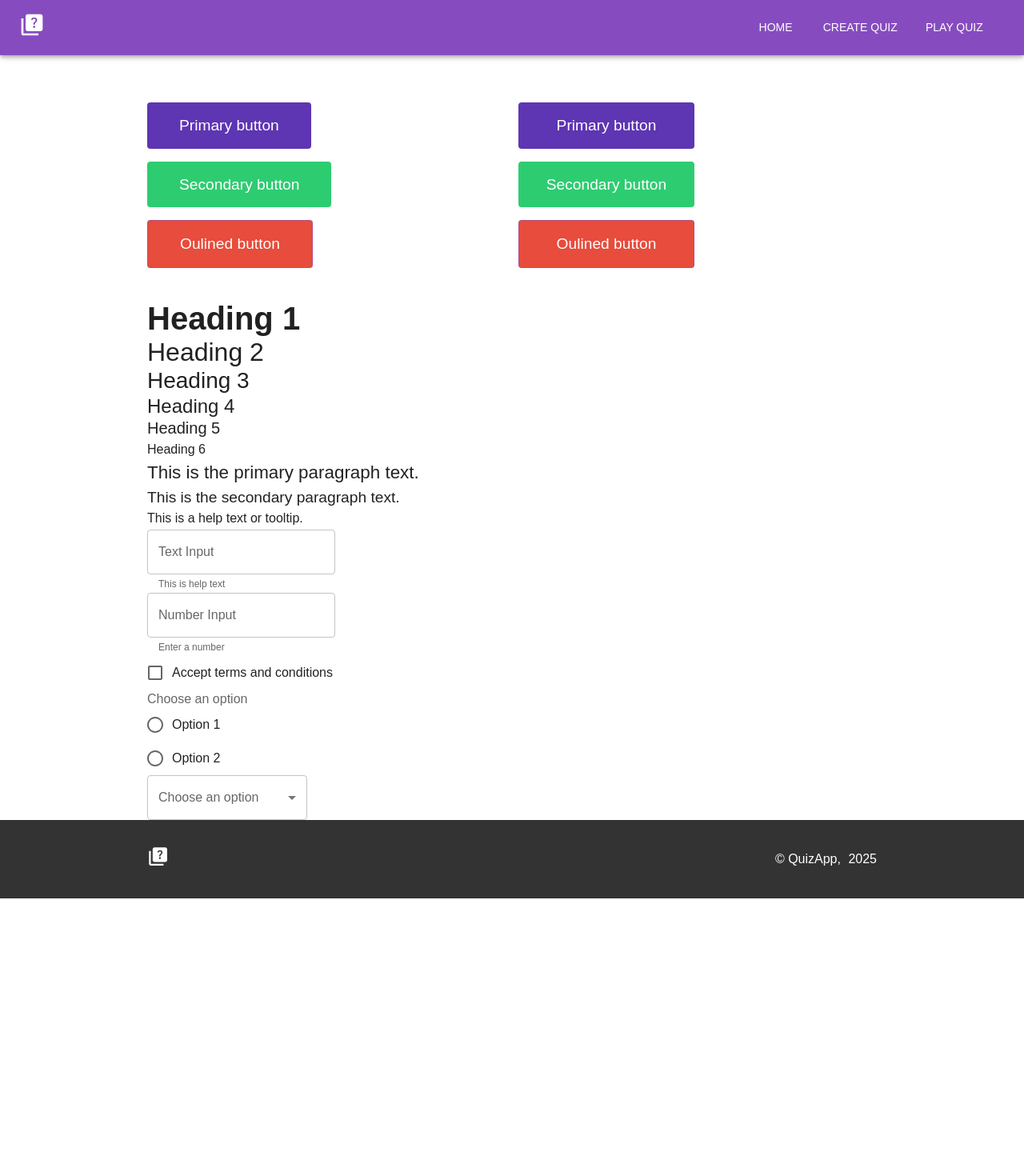
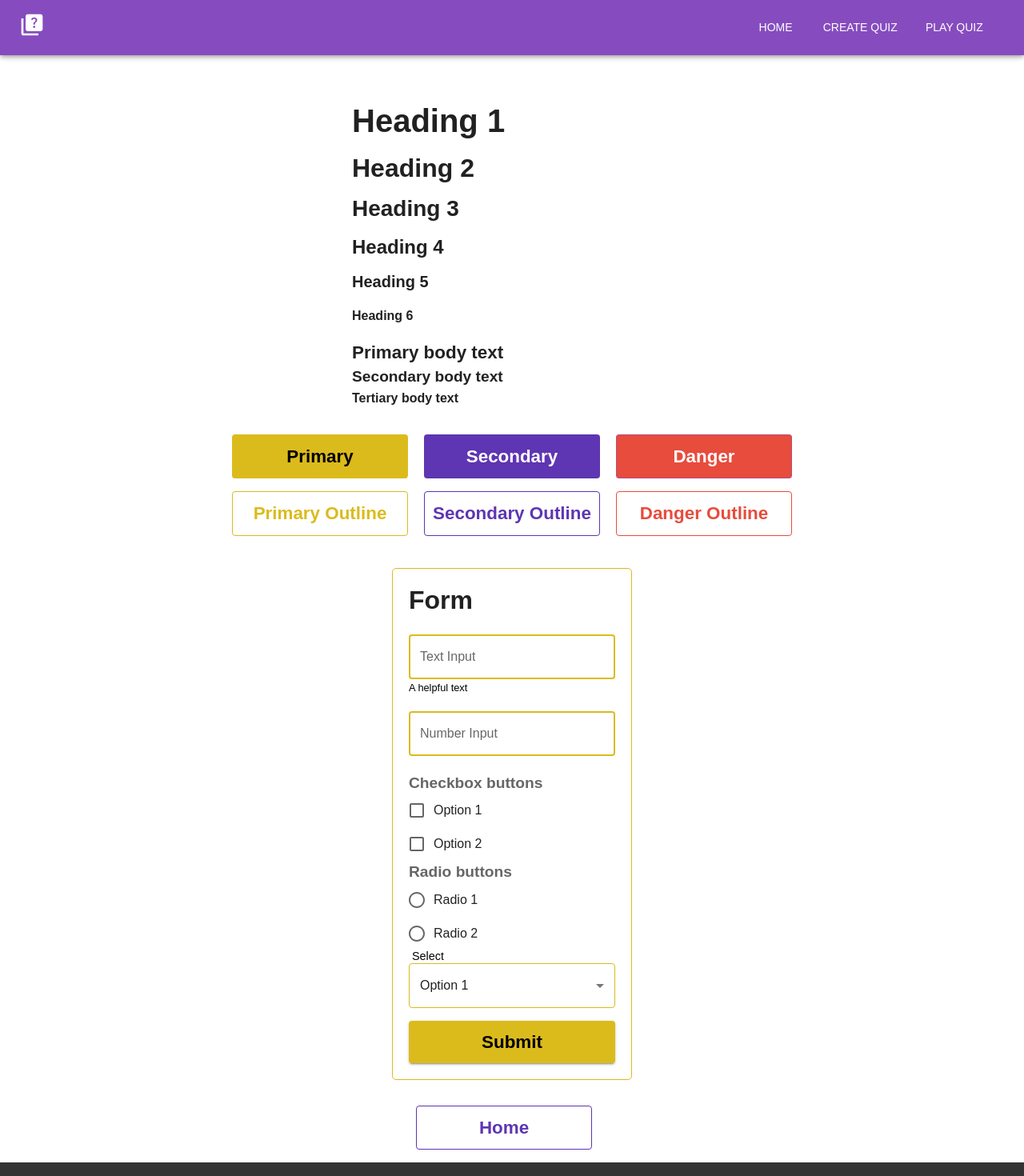
Before and after one commit to nik191010/react-quiz, a React (Create React App) app: page /components in a window 1280 px wide. Shown: the top 1470 px of the page at 80% size. Before the commit the page ends 1123 px from the top, so only its background shows below. Built offline with nearby package versions, Linux system fonts and the light colour scheme.

Commit message:
Fixed ESLint and Prettier issues. Improved form styling

```diff
--- a/src/pages/ComponentShowCasePage.tsx
+++ b/src/pages/ComponentShowCasePage.tsx
@@ -7,10 +7,6 @@ import {
   Grid2,
   Button,
   Box,
-  Card,
-  CardMedia,
-  CardContent,
-  CardActions,
   TextField,
   FormControlLabel,
   Checkbox,
@@ -22,17 +18,16 @@ import {
   MenuItem,
   FormControl,
   IconButton,
+  FormGroup,
+  SelectChangeEvent,
 } from '@mui/material';
 import React, { useState } from 'react';
 import MenuIcon from '@mui/icons-material/Menu';
 import QuizIcon from '@mui/icons-material/Quiz';
-import { PhotoCamera } from '@mui/icons-material';
 import Link from '@mui/material/Link';
 import { Link as RouterLink } from 'react-router-dom';
-import Menu from '@mui/material/Menu';
 import Drawer from '@mui/material/Drawer';
 import List from '@mui/material/List';
-import Divider from '@mui/material/Divider';
 import ListItem from '@mui/material/ListItem';
 import ListItemButton from '@mui/material/ListItemButton';
 import ListItemText from '@mui/material/ListItemText';
@@ -51,6 +46,12 @@ const Component_1: React.FC = () => {
     setMobileOpen(!mobileOpen);
   };
 
+  const [selectedOption, setSelectedOption] = useState<string>('option1'); // Default value with type
+
+  const handleChange = (event: SelectChangeEvent) => {
+    setSelectedOption(event.target.value);
+  };
+
   const drawer = (
     <Box onClick={handleDrawerToggle} sx={{ textAlign: 'center', width: '250px' }}>
       <IconButton
@@ -64,7 +65,8 @@ const Component_1: React.FC = () => {
             backgroundColor: 'transparent',
             color: '#3498db',
           },
-        }}>
+        }}
+      >
         <CloseIcon />
       </IconButton>
       <List sx={{ marginTop: '30px' }}>
@@ -80,7 +82,8 @@ const Component_1: React.FC = () => {
                   backgroundColor: 'transparent',
                   color: '#3498db',
                 },
-              }}>
+              }}
+            >
               <ListItemText primary={page.name} />
             </ListItemButton>
           </ListItem>
@@ -95,7 +98,13 @@ const Component_1: React.FC = () => {
       <AppBar position="fixed">
         <Container maxWidth="xl">
           <Toolbar disableGutters>
-            <Box sx={{ flexGrow: 1, display: { xs: 'flex', md: 'flex' }, alignItems: 'center' }}>
+            <Box
+              sx={{
+                flexGrow: 1,
+                display: { xs: 'flex', md: 'flex' },
+                alignItems: 'center',
+              }}
+            >
               <Link component={RouterLink} to="/">
                 <QuizIcon sx={{ color: '#fff', fontSize: '2rem' }} />
               </Link>
@@ -107,14 +116,16 @@ const Component_1: React.FC = () => {
                 aria-controls="menu-appbar"
                 aria-haspopup="true"
                 onClick={handleDrawerToggle}
-                color="inherit">
+                color="inherit"
+              >
                 <MenuIcon />
               </IconButton>
               <Drawer
                 anchor="right"
                 open={mobileOpen}
                 onClose={handleDrawerToggle}
-                sx={{ display: { xs: 'block', md: 'none' } }}>
+                sx={{ display: { xs: 'block', md: 'none' } }}
+              >
                 {drawer}
               </Drawer>
             </Box>
@@ -132,7 +143,8 @@ const Component_1: React.FC = () => {
                       '&:hover': {
                         color: '#3498db',
                       },
-                    }}>
+                    }}
+                  >
                     {page.name}
                   </Button>
                 </Link>
@@ -141,173 +153,400 @@ const Component_1: React.FC = () => {
           </Toolbar>
         </Container>
       </AppBar>
-      <Container sx={{ marginTop: '8rem' }} maxWidth="md">
+      <Container sx={{ marginTop: '8rem', textAlign: 'center' }} maxWidth="md">
         <Box sx={{ margin: '40px 0' }}>
-          <Grid2 container spacing={2} justifyContent="center">
-            <Grid2 size={{ xs: 6 }}>
+          <Grid2 container spacing={2} sx={{ width: '100%' }}>
+            <Grid2
+              size={{ xs: 12 }}
+              sx={{
+                display: 'flex',
+                flexDirection: 'column',
+                alignItems: 'flex-start',
+                flexWrap: 'wrap',
+                textAlign: 'left',
+                width: '400px',
+                maxWidth: '100%',
+                margin: '0 auto 1rem',
+              }}
+            >
+              <Typography variant="h1" sx={{ fontWeight: 'bold', marginBottom: '1rem' }}>
+                Heading 1
+              </Typography>
+              <Typography variant="h2" sx={{ fontWeight: 'bold', marginBottom: '1rem' }}>
+                Heading 2
+              </Typography>
+              <Typography variant="h3" sx={{ fontWeight: 'bold', marginBottom: '1rem' }}>
+                Heading 3
+              </Typography>
+              <Typography variant="h4" sx={{ fontWeight: 'bold', marginBottom: '1rem' }}>
+                Heading 4
+              </Typography>
+              <Typography variant="h5" sx={{ fontWeight: 'bold', marginBottom: '1rem' }}>
+                Heading 5
+              </Typography>
+              <Typography variant="h6" sx={{ fontWeight: 'bold', marginBottom: '1rem' }}>
+                Heading 6
+              </Typography>
+
+              <Typography sx={{ fontSize: '1.4rem', fontWeight: 'bold' }} variant="body1">
+                Primary body text
+              </Typography>
+
+              <Typography sx={{ fontSize: '1.2rem', fontWeight: 'bold' }} variant="body2">
+                Secondary body text
+              </Typography>
+
+              <Typography sx={{ fontSize: '1rem', fontWeight: 'bold' }} variant="caption">
+                Tertiary body text
+              </Typography>
+            </Grid2>
+            <Grid2
+              size={{ xs: 12 }}
+              sx={{ display: 'flex', flexWrap: 'wrap', justifyContent: 'center' }}
+            >
+              <Button
+                variant="text"
+                sx={{
+                  backgroundColor: '#dbbb1c',
+                  color: '#000',
+                  padding: '7px 0',
+                  textTransform: 'none',
+                  fontSize: '1.4rem',
+                  fontWeight: 'bold',
+                  width: '220px',
+                  maxWidth: '100%',
+                  marginRight: '20px',
+                  transition: 'all .5s ease',
+                  '&:hover': {
+                    opacity: '.8',
+                  },
+                }}
+              >
+                Primary
+              </Button>
+
               <Button
                 variant="text"
                 sx={{
                   backgroundColor: '#5E35B2',
                   color: '#fff',
-                  padding: '12px 40px',
+                  padding: '7px 0',
                   textTransform: 'none',
-                  fontSize: '1.2rem',
-                  '&:focus': {
-                    outline: 'none',
-                  },
-                  '&:hover': {
-                    backgroundColor: '#4e306b',
-                  },
-                }}>
-                Primary button
-              </Button>
-            </Grid2>
-            <Grid2 size={{ xs: 6 }}>
-              <Button
-                variant="text"
-                sx={{
-                  backgroundColor: '#5E35B2',
-                  color: '#fff',
-                  padding: '12px 0',
-                  textTransform: 'none',
-                  fontSize: '1.2rem',
+                  fontSize: '1.4rem',
+                  fontWeight: 'bold',
                   width: '220px',
                   maxWidth: '100%',
-                  '&:focus': {
-                    outline: 'none',
+                  marginRight: '20px',
+                  transition: 'all .5s ease',
+                  '&:hover': {
+                    opacity: '.8',
                   },
-                  '&:hover': {
-                    backgroundColor: '#4e306b',
-                  },
-                }}>
-                Primary button
+                }}
+              >
+                Secondary
               </Button>
-            </Grid2>
-            <Grid2 size={{ xs: 6 }}>
-              <Button
-                variant="text"
-                sx={{
-                  backgroundColor: '#2ecc71',
-                  color: '#fff',
-                  padding: '12px 40px',
-                  textTransform: 'none',
-                  fontSize: '1.2rem',
-                  '&:focus': {
-                    outline: 'none',
-                  },
-                  '&:hover': {
-                    backgroundColor: '#58D68D',
-                  },
-                }}>
-                Secondary button
-              </Button>
-            </Grid2>
-            <Grid2 size={{ xs: 6 }}>
-              <Button
-                variant="text"
-                sx={{
-                  backgroundColor: '#2ecc71',
-                  color: '#fff',
-                  padding: '12px 0',
-                  textTransform: 'none',
-                  fontSize: '1.2rem',
-                  width: '220px',
-                  maxWidth: '100%',
-                  '&:focus': {
-                    outline: 'none',
-                  },
-                  '&:hover': {
-                    backgroundColor: '#58D68D',
-                  },
-                }}>
-                Secondary button
-              </Button>
-            </Grid2>
-            <Grid2 size={{ xs: 6 }}>
+
               <Button
                 variant="outlined"
                 sx={{
                   backgroundColor: '#e74c3c',
                   color: '#fff',
-                  padding: '12px 40px',
+                  padding: '7px 0',
                   textTransform: 'none',
-                  fontSize: '1.2rem',
-                }}>
-                Oulined button
+                  fontSize: '1.4rem',
+                  fontWeight: 'bold',
+                  width: '220px',
+                  maxWidth: '100%',
+                  transition: 'all .5s ease',
+                  '&:hover': {
+                    opacity: '.8',
+                  },
+                }}
+              >
+                Danger
               </Button>
             </Grid2>
-            <Grid2 size={{ xs: 6 }}>
+            <Grid2
+              size={{ xs: 12 }}
+              sx={{ display: 'flex', flexWrap: 'wrap', justifyContent: 'center' }}
+            >
               <Button
                 variant="outlined"
                 sx={{
+                  backgroundColor: 'transparent',
+                  border: '1px solid #dbbb1c',
+                  color: '#dbbb1c',
+                  padding: '7px 0',
+                  textTransform: 'none',
+                  fontSize: '1.4rem',
+                  fontWeight: 'bold',
+                  width: '220px',
+                  maxWidth: '100%',
+                  marginRight: '20px',
+                  transition: 'all .5s ease',
+                  '&:hover': {
+                    backgroundColor: '#dbbb1c',
+                    color: '#fff',
+                  },
+                }}
+              >
+                Primary Outline
+              </Button>
+              <Button
+                variant="outlined"
+                sx={{
+                  backgroundColor: 'transparent',
+                  border: '1px solid #5E35B2',
+                  color: '#5E35B2',
+                  padding: '7px 0',
+                  textTransform: 'none',
+                  fontSize: '1.4rem',
+                  fontWeight: 'bold',
+                  width: '220px',
+                  maxWidth: '100%',
+                  marginRight: '20px',
+                  transition: 'all .5s ease',
+                  '&:hover': {
+                    backgroundColor: '#5E35B2',
+                    color: '#fff',
+                  },
+                }}
+              >
+                Secondary Outline
+              </Button>
+              <Button
+                variant="outlined"
+                sx={{
+                  backgroundColor: 'transparent',
+                  color: '#e74c3c',
+                  border: '1px solid #e74c3c',
+                  padding: '7px 0',
+                  textTransform: 'none',
+                  fontSize: '1.4rem',
+                  fontWeight: 'bold',
+                  width: '220px',
+                  maxWidth: '100%',
+                  transition: 'all .5s ease',
+                  '&:hover': {
                     backgroundColor: '#e74c3c',
                     color: '#fff',
-                  padding: '12px 0',
-                  textTransform: 'none',
-                  fontSize: '1.2rem',
-                  width: '220px',
-                  maxWidth: '100%',
-                }}>
-                Oulined button
+                  },
+                }}
+              >
+                Danger Outline
               </Button>
             </Grid2>
           </Grid2>
         </Box>
 
-        <Typography variant="h1">Heading 1</Typography>
-        <Typography variant="h2">Heading 2</Typography>
-        <Typography variant="h3">Heading 3</Typography>
-        <Typography variant="h4">Heading 4</Typography>
-        <Typography variant="h5">Heading 5</Typography>
-        <Typography variant="h6">Heading 6</Typography>
-
-        <Typography sx={{ fontSize: '1.4rem' }} variant="body1">
-          This is the primary paragraph text.
+        <Box
+          sx={{
+            width: '300px',
+            maxWidth: '100%',
+            border: '1px solid #dbbb1c',
+            margin: '0 auto',
+            marginBottom: '2rem',
+            borderRadius: '5px',
+          }}
+        >
+          <form>
+            <Box sx={{ padding: '20px' }}>
+              <Typography
+                variant="h2"
+                sx={{ fontWeight: 'bold', marginBottom: '1.5rem', textAlign: 'left' }}
+              >
+                Form
               </Typography>
-
-        <Typography sx={{ fontSize: '1.2rem' }} variant="body2">
-          This is the secondary paragraph text.
-        </Typography>
-
-        <Typography sx={{ fontSize: '1rem', display: 'block' }} variant="caption">
-          This is a help text or tooltip.
-        </Typography>
-
+              <FormControl sx={{ width: '100%' }}>
                 <TextField
-          sx={{ display: 'block' }}
                   label="Text Input"
-          helperText="This is help text"
-          error={false} // Set to true to show error styling
+                  helperText="A helpful text"
+                  error={false}
                   variant="outlined"
+                  sx={{
+                    marginBottom: '1.2rem',
+                    '& .MuiFormHelperText-root': {
+                      color: '#000',
+                      fontSize: '0.8rem',
+                      marginTop: '0',
+                      marginLeft: '0',
+                    },
+                    '& .MuiOutlinedInput-root': {
+                      '& fieldset': {
+                        borderColor: '#dbbb1c',
+                        borderWidth: '2px',
+                      },
+                      '&.Mui-focused fieldset': {
+                        borderColor: '#5E35B2',
+                        borderWidth: '2px',
+                      },
+                    },
+                  }}
                 />
+              </FormControl>
+              <FormControl sx={{ width: '100%' }}>
                 <TextField
-          sx={{ display: 'block' }}
                   label="Number Input"
                   type="number"
-          helperText="Enter a number"
+                  // helperText="Enter a number"
                   error={false}
                   variant="outlined"
+                  // defaultValue={0}
+                  sx={{
+                    marginBottom: '1.2rem',
+                    '& .MuiFormHelperText-root': {
+                      color: '#000',
+                      fontSize: '0.8rem',
+                      marginTop: '0',
+                      marginLeft: '0',
+                    },
+                    '& .MuiOutlinedInput-root': {
+                      '& fieldset': {
+                        borderColor: '#dbbb1c',
+                        borderWidth: '2px',
+                      },
+                      '&.Mui-focused fieldset': {
+                        borderColor: '#5E35B2',
+                        borderWidth: '2px',
+                      },
+                    },
+                  }}
                 />
-        <FormControlLabel control={<Checkbox />} label="Accept terms and conditions" />
-        <RadioGroup>
-          <FormLabel>Choose an option</FormLabel>
-          <FormControlLabel value="option1" control={<Radio />} label="Option 1" />
-          <FormControlLabel value="option2" control={<Radio />} label="Option 2" />
+              </FormControl>
+              <FormGroup>
+                <FormLabel sx={{ fontWeight: 'bold', textAlign: 'left', fontSize: '1.2rem' }}>
+                  Checkbox buttons
+                </FormLabel>
+                <FormControlLabel
+                  sx={{ fontWeight: 'bold' }}
+                  control={<Checkbox />}
+                  label="Option 1"
+                />
+                <FormControlLabel
+                  sx={{ fontWeight: 'bold' }}
+                  control={<Checkbox />}
+                  label="Option 2"
+                />
+              </FormGroup>
+              <RadioGroup sx={{ marginBottom: '1rem' }}>
+                <FormLabel
+                  sx={{
+                    fontWeight: 'bold',
+                    textAlign: 'left',
+                    fontSize: '1.2rem',
+                  }}
+                >
+                  Radio buttons
+                </FormLabel>
+                <FormControlLabel
+                  sx={{ fontWeight: 'bold' }}
+                  value="option1"
+                  control={<Radio />}
+                  label="Radio 1"
+                />
+                <FormControlLabel
+                  sx={{ fontWeight: 'bold' }}
+                  value="option2"
+                  control={<Radio />}
+                  label="Radio 2"
+                />
               </RadioGroup>
-        <FormControl sx={{ width: '200px', maxWidth: '100%' }}>
-          <InputLabel>Choose an option</InputLabel>
-          <Select>
-            <MenuItem value="option1">Option 1</MenuItem>
-            <MenuItem value="option2">Option 2</MenuItem>
+              <FormControl
+                sx={{
+                  width: '100%',
+                  textAlign: 'left',
+                  marginBottom: '1rem',
+                }}
+              >
+                <InputLabel
+                  sx={{
+                    marginTop: '-10px',
+                    marginLeft: '-10px',
+                    fontSize: '1.2rem',
+                    color: '#000',
+                  }}
+                >
+                  Select
+                </InputLabel>
+                <Select
+                  sx={{
+                    '& .MuiOutlinedInput-notchedOutline': {
+                      borderColor: '#dbbb1c',
+                    },
+                  }}
+                  value={selectedOption}
+                  onChange={handleChange}
+                >
+                  <MenuItem sx={{ fontWeight: 'bold' }} value="option1">
+                    Option 1
+                  </MenuItem>
+                  <MenuItem sx={{ fontWeight: 'bold' }} value="option2">
+                    Option 2
+                  </MenuItem>
                 </Select>
               </FormControl>
+              <Button
+                sx={{
+                  backgroundColor: '#dbbb1c',
+                  color: '#000',
+                  padding: '7px 0',
+                  textTransform: 'none',
+                  fontSize: '1.4rem',
+                  fontWeight: 'bold',
+                  width: '100%',
+                  maxWidth: '100%',
+                  marginRight: '20px',
+                  transition: 'all .5s ease',
+                  '&:hover': {
+                    opacity: '.8',
+                  },
+                }}
+                variant="contained"
+                color="primary"
+                type="submit"
+              >
+                Submit
+              </Button>
+            </Box>
+          </form>
+        </Box>
+
+        <Button
+          variant="outlined"
+          component={RouterLink}
+          to="/"
+          sx={{
+            backgroundColor: 'transparent',
+            border: '1px solid #5E35B2',
+            color: '#5E35B2',
+            padding: '7px 0',
+            textTransform: 'none',
+            fontSize: '1.4rem',
+            fontWeight: 'bold',
+            width: '220px',
+            maxWidth: '100%',
+            marginRight: '20px',
+            marginBottom: '1rem',
+            transition: 'all .5s ease',
+            '&:hover': {
+              backgroundColor: '#5E35B2',
+              color: '#fff',
+            },
+          }}
+        >
+          Home
+        </Button>
       </Container>
 
       <Box component="footer" sx={{ bgcolor: '#333', py: 4 }}>
         <Container
           maxWidth="md"
-          sx={{ display: 'flex', justifyContent: 'space-between', alignItems: 'center' }}>
+          sx={{
+            display: 'flex',
+            justifyContent: 'space-between',
+            alignItems: 'center',
+          }}
+        >
           <Link component={RouterLink} to="/">
             <QuizIcon sx={{ color: '#fff', fontSize: '1.7rem' }} />
           </Link>
@@ -323,85 +562,14 @@ const Component_1: React.FC = () => {
                   color: '#3498db',
                   transition: 'all .5s ease',
                 },
-              }}>
+              }}
+            >
               © QuizApp,
             </Link>{' '}
             {new Date().getFullYear()}
           </Typography>
         </Container>
       </Box>
-
-      {/* <AppBar position="relative">
-        <Toolbar>
-          <PhotoCamera sx={{ marginRight: '20px' }} />
-          <Typography variant="h6">Photo Album</Typography>
-        </Toolbar>
-      </AppBar>
-      <main>
-        <Box sx={{ backgroundColor: '#fff', padding: '64px 0 48px' }}>
-          <Container maxWidth="sm">
-            <Typography variant="h2" align="center" color="textPrimary" gutterBottom>
-              Photo Album
-            </Typography>
-            <Typography variant="h5" align="center" color="textSecondary" display="block">
-              Lorem ipsum dolor sit amet consectetur adipisicing elit. Facere natus error, adipisci
-              velit optio sequi asperiores illum! Tenetur deserunt mollitia illo maiores! Minima
-              perspiciatis quos esse alias fugit dolor rerum!
-            </Typography>
-            <Box sx={{ marginTop: '40px' }}>
-              <Grid2 container spacing={2} justifyContent="center">
-                <Grid2>
-                  <Button variant="contained" color="primary">
-                    See my photos
-                  </Button>
-                </Grid2>
-                <Grid2>
-                  <Button variant="outlined" color="primary">
-                    Secondary action
-                  </Button>
-                </Grid2>
-              </Grid2>
-            </Box>
-          </Container>
-        </Box>
-        <Container maxWidth="md" sx={{ padding: '20px' }}>
-          <Grid2 container spacing={4}>
-            {cards.map((card) => (
-              <Grid2 size={{ xs: 12, sm: 6, md: 4 }} key={card}>
-                <Card sx={{ height: '100%', display: 'flex', flexDirection: 'column' }}>
-                  <CardMedia
-                    sx={{ paddingTop: '56.25%' }}
-                    image="https://picsum.photos/600/400"
-                    title="image title"
-                  />
-                  <CardContent sx={{ flexGrow: 1 }}>
-                    <Typography gutterBottom variant="h5">
-                      Heading
-                    </Typography>
-                    <Typography>This is a media card.</Typography>
-                  </CardContent>
-                  <CardActions>
-                    <Button size="small" color="primary">
-                      View
-                    </Button>
-                    <Button size="small" color="primary">
-                      Edit
-                    </Button>
-                  </CardActions>
-                </Card>
-              </Grid2>
-            ))}
-          </Grid2>
-        </Container>
-      </main>
-      <Box component="footer" sx={{ backgroundColor: '#fff', padding: '50px 0' }}>
-        <Typography variant="h6" align="center" gutterBottom>
-          Footer
-        </Typography>
-        <Typography variant="subtitle1" align="center" color="textSecondary">
-          Something here to give the footer a purpose!
-        </Typography>
-      </Box> */}
     </>
   );
 };
```
Also changed, not shown: public/index.html (+2 -5 lines), src/App.tsx (+8 -8 lines), src/index.css (+3 -5 lines), tsconfig.json (+2 -8 lines), .eslintrc.js, 1 other file (tests, documents, lock files or other folders). Lines whose indentation alone changed are shown as unchanged.
